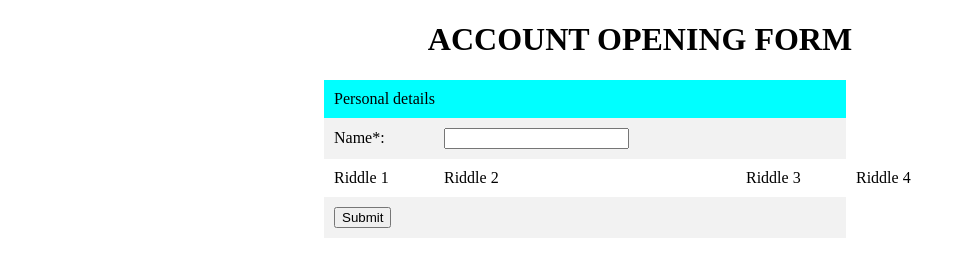
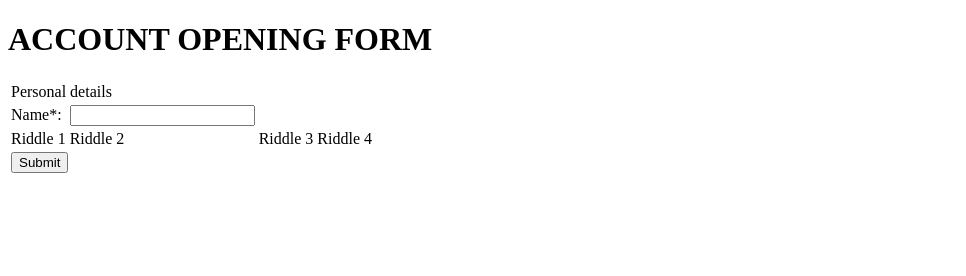
Before and after one commit to CodesBySammy/privateform, a plain HTML site: page index2.html in a window 1280 px wide. Shown: the whole page, without its empty margins (0-966 px from the left). Drawn offline with Linux system fonts and the light colour scheme.

Commit message:
Update index2.html

```diff
--- a/index2.html
+++ b/index2.html
@@ -4,31 +4,6 @@
 <meta charset="UTF-8">
 <meta name="viewport" content="width=device-width, initial-scale=1.0">
 <title>Document</title>
-<style>
-p {
-color: red;
-}
-table {
-width: 50%;
-margin: auto;
-border-collapse: collapse;
-}
-table td {
-padding: 10px;
-}
-table tr:nth-child(even) {
-background-color: #f2f2f2;
-}
-table tr:hover {
-background-color: #ddd;
-}
-h1{
-text-align: center;
-}
-#blue{
-background-color: cyan;
-}
-</style>
 </head>
 <body>
 <h1>ACCOUNT OPENING FORM</h1>
```
